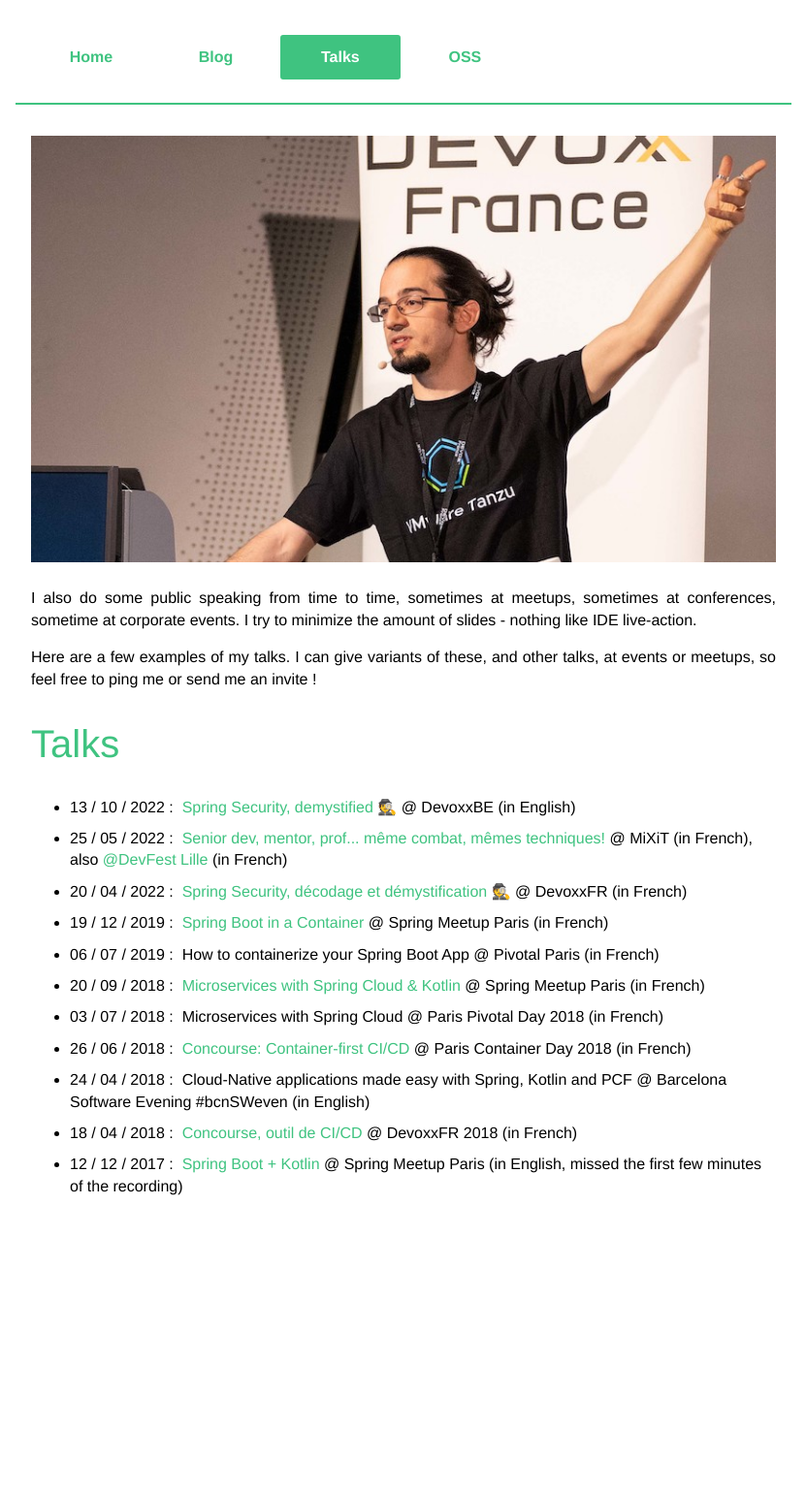
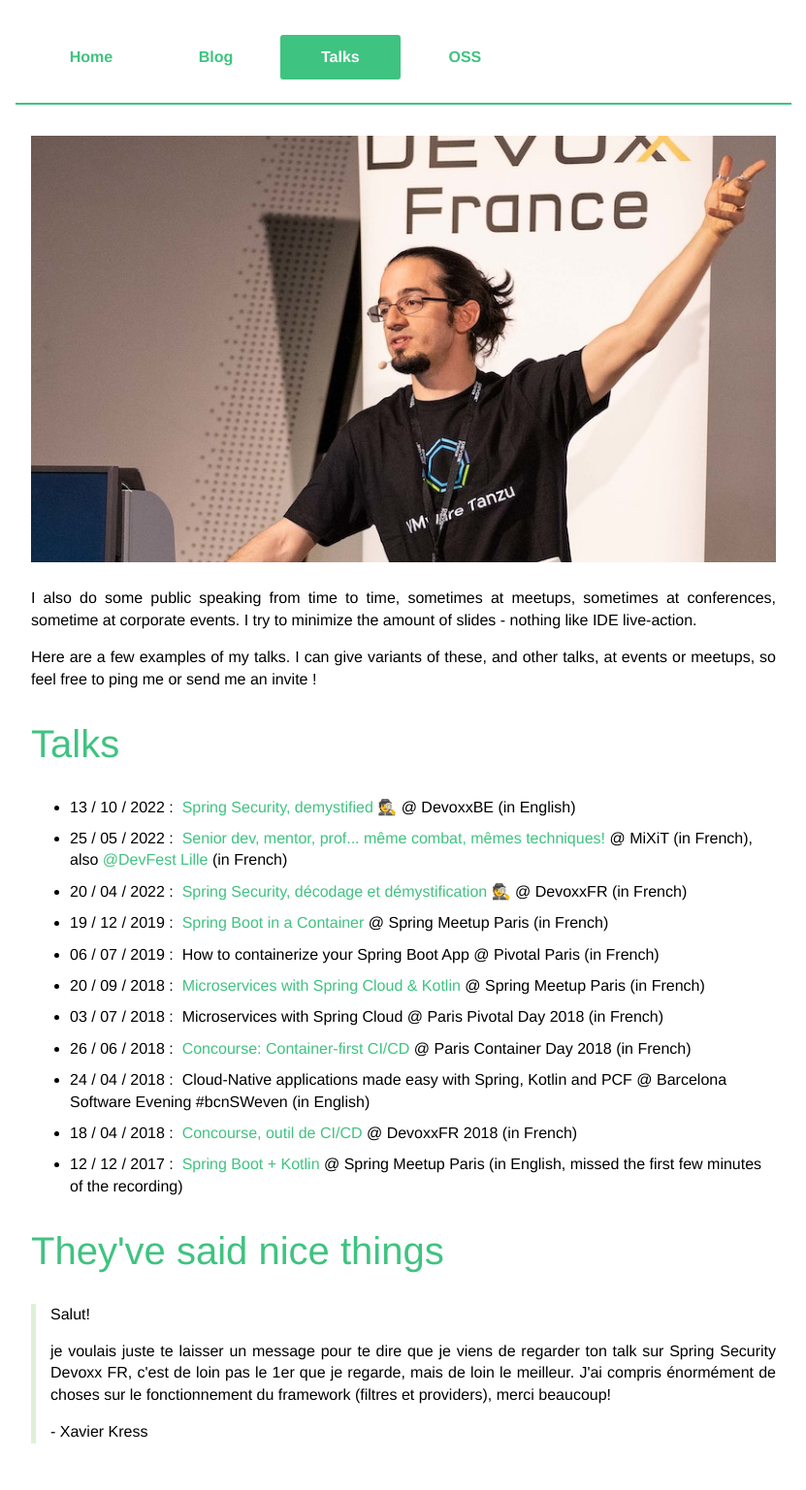
Before and after one commit to Kehrlann/kehrlann.github.io, a Jekyll site: the page built from talks.md, in a window 1280 px wide. Shown: the whole page at 97% size, without its empty margins (224-1055 px from the left). Built offline with Jekyll 4.4.1, drawn with Linux system fonts in a browser that asks for light colours; before the commit the page ends 1283 px from its top, so only the background shows below that.

Commit message:
add testimony

```diff
--- a/talks.md
+++ b/talks.md
@@ -78,3 +78,16 @@ at events or meetups, so feel free to ping me or send me an invite !
         <span>@ Spring Meetup Paris (in English, missed the first few minutes of the recording)</span>
     </li>
 </ul>
+
+<h1>They've said nice things</h1>
+
+
+<div class="left-emboss">
+Salut!
+<p>
+je voulais juste te laisser un message pour te dire que je viens de regarder ton talk sur Spring Security Devoxx FR,
+c'est de loin pas le 1er que je regarde, mais de loin le meilleur. J'ai compris énormément de choses sur le fonctionnement
+du framework (filtres et providers), merci beaucoup!
+</p>
+- Xavier Kress
+</div>
```
